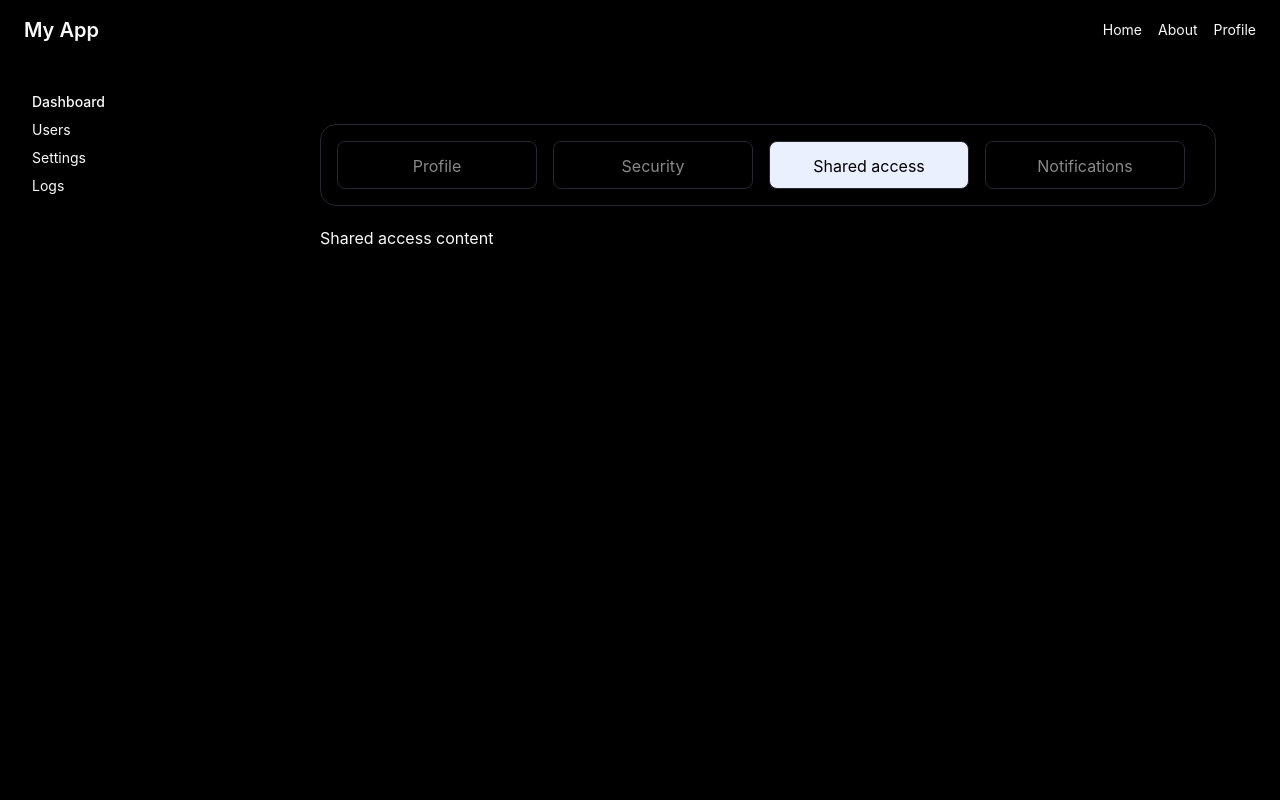
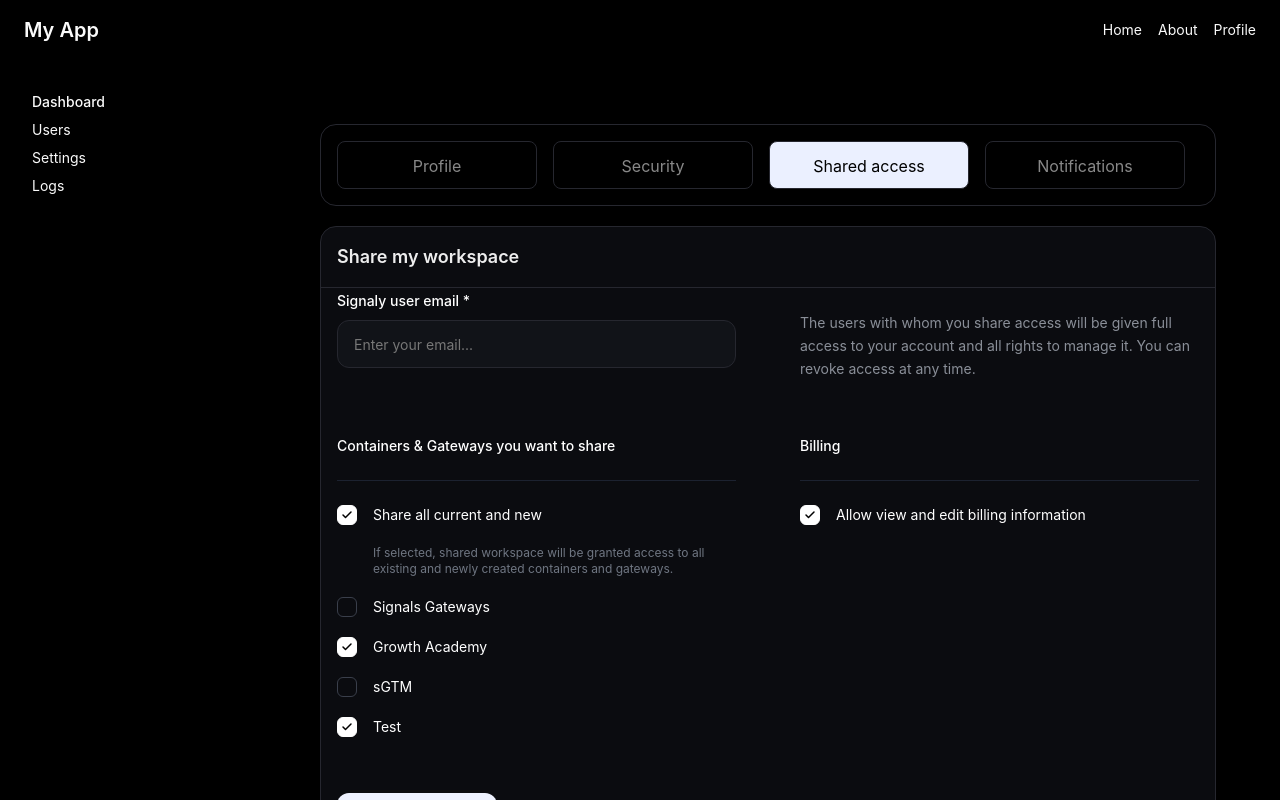
Before and after one commit to findrmeet/stape-dashboard, a React (Vite) app: page / in a window 1280 px wide. Both pictures are taken after a click on the button "Shared access". Shown: the top 800 px of the page. Built offline with nearby package versions, Linux system fonts and the light colour scheme.

Commit message:
added share tab

```diff
--- /dev/null
+++ b/src/components/Checkbox.tsx
@@ -0,0 +1,39 @@
+type CheckboxProps = {
+  label: string;
+  checked?: boolean;
+  onChange?: (value: boolean) => void;
+};
+
+export const Checkbox: React.FC<CheckboxProps> = ({ label, checked = false, onChange }) => {
+  const handleClick = () => {
+    onChange?.(!checked);
+  };
+
+  return (
+    <div className="flex cursor-pointer items-center gap-4 select-none" onClick={handleClick}>
+      <div
+        className={`flex h-5 w-5 items-center justify-center rounded-md border transition ${
+          checked
+            ? "border-white bg-white"
+            : "border-[#3A3F4B] bg-transparent hover:border-[#6B7280]"
+        } `}
+      >
+        {checked && (
+          <svg
+            className="h-3 w-3 text-black"
+            viewBox="0 0 24 24"
+            fill="none"
+            stroke="currentColor"
+            strokeWidth={3}
+            strokeLinecap="round"
+            strokeLinejoin="round"
+          >
+            <polyline points="20 6 9 17 4 12" />
+          </svg>
+        )}
+      </div>
+
+      <span className="text-sm text-white">{label}</span>
+    </div>
+  );
+};
--- /dev/null
+++ b/src/components/ShareTab.tsx
@@ -0,0 +1,74 @@
+import React from "react";
+import { Checkbox } from "./Checkbox";
+
+const ShareTab: React.FC = () => {
+  return (
+    <div className="primary-card">
+      {/* Header */}
+
+      <h2 className="primary-card-header text-lg font-semibold">Share my workspace</h2>
+
+      {/* Top Row */}
+      <div className="grid grid-cols-1 gap-16 lg:grid-cols-2">
+        {/* Left */}
+        <div>
+          <label className="text-sm font-medium text-white">Signaly user email *</label>
+
+          <input
+            type="email"
+            placeholder="Enter your email..."
+            className="mt-2 h-[48px] w-full rounded-xl border border-[#26272F] bg-[#111318] px-4 text-sm text-white placeholder-[#777] focus:outline-none"
+          />
+        </div>
+
+        {/* Right Info */}
+        <p className="mt-6 text-sm leading-relaxed text-[#8A8F98]">
+          The users with whom you share access will be given full access to your account and all
+          rights to manage it. You can revoke access at any time.
+        </p>
+      </div>
+
+      {/* Middle Section */}
+      <div className="mt-14 grid grid-cols-1 gap-16 lg:grid-cols-2">
+        {/* Containers */}
+        <div>
+          <h3 className="mb-6 text-sm font-medium text-white">
+            Containers & Gateways you want to share
+          </h3>
+
+          <div className="mb-6 h-px w-full bg-[#1C2230]" />
+
+          <div className="space-y-5">
+            <Checkbox label="Share all current and new" checked />
+
+            <p className="ml-9 max-w-md text-xs text-[#6F7682]">
+              If selected, shared workspace will be granted access to all existing and newly created
+              containers and gateways.
+            </p>
+
+            <Checkbox label="Signals Gateways" />
+            <Checkbox label="Growth Academy" checked />
+            <Checkbox label="sGTM" />
+            <Checkbox label="Test" checked />
+          </div>
+        </div>
+
+        {/* Billing */}
+        <div>
+          <h3 className="mb-6 text-sm font-medium text-white">Billing</h3>
+          <div className="mb-6 h-px w-full bg-[#1C2230]" />
+          <Checkbox label="Allow view and edit billing information" checked />
+        </div>
+      </div>
+
+      {/* Footer */}
+      <div className="mt-14">
+        <button className="h-[46px] w-[160px] rounded-xl bg-[#EEF2FF] text-sm font-semibold text-black transition hover:brightness-105">
+          Share access
+        </button>
+      </div>
+    </div>
+  );
+};
+
+export default ShareTab;
--- a/src/components/UrlTabs.tsx
+++ b/src/components/UrlTabs.tsx
@@ -4,6 +4,7 @@ import { useState } from "react";
 import ProfileTab from "./ProfileTab";
 import SecondaryButton from "./SecondaryButton";
 import SecurityTab from "./SecurityTab";
+import ShareTab from "./ShareTab";
 
 type TabKey = "profile" | "security" | "shared" | "notifications";
 
@@ -48,7 +49,7 @@ export default function UrlTabs() {
       <div className="mt-4 sm:mt-5">
         {activeTab === "profile" && <ProfileTab />}
         {activeTab === "security" && <SecurityTab />}
-        {activeTab === "shared" && <div>Shared access content</div>}
+        {activeTab === "shared" && <ShareTab />}
         {activeTab === "notifications" && <div>Notifications content</div>}
       </div>
     </section>
```
